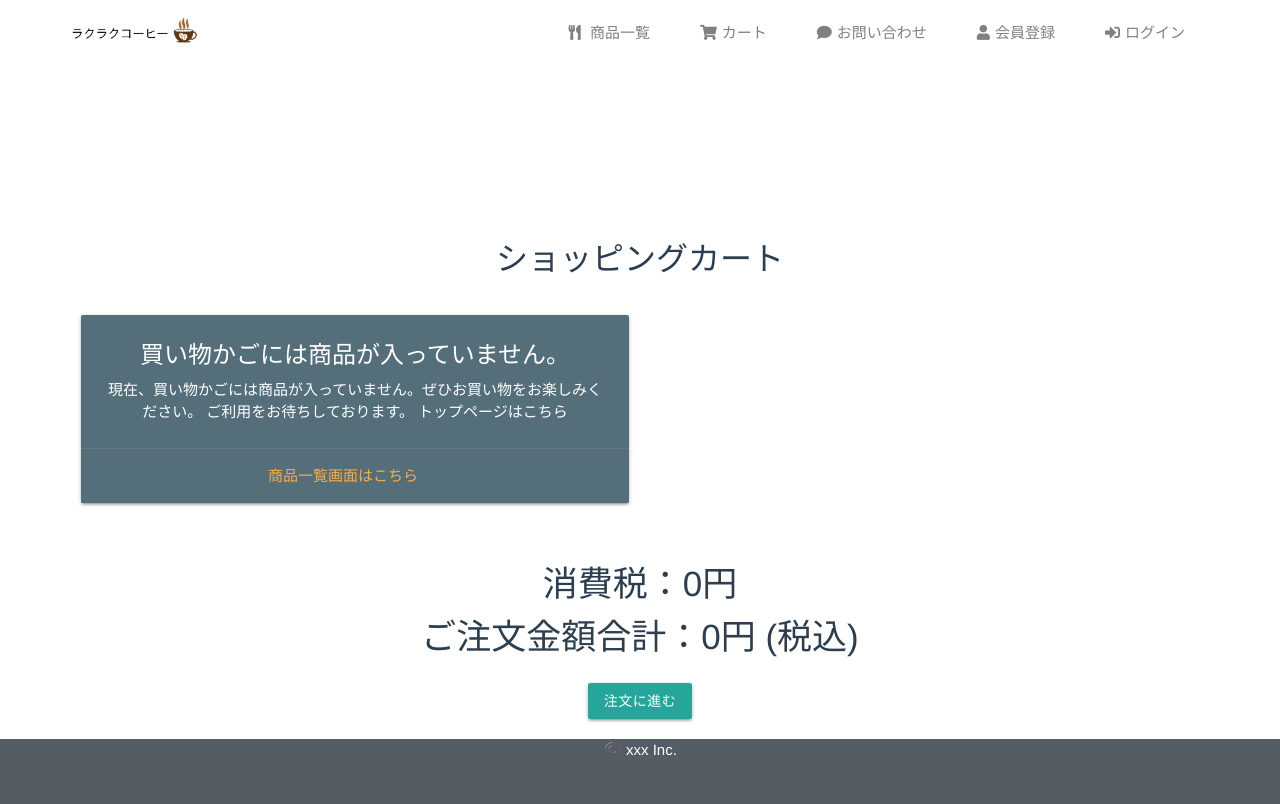
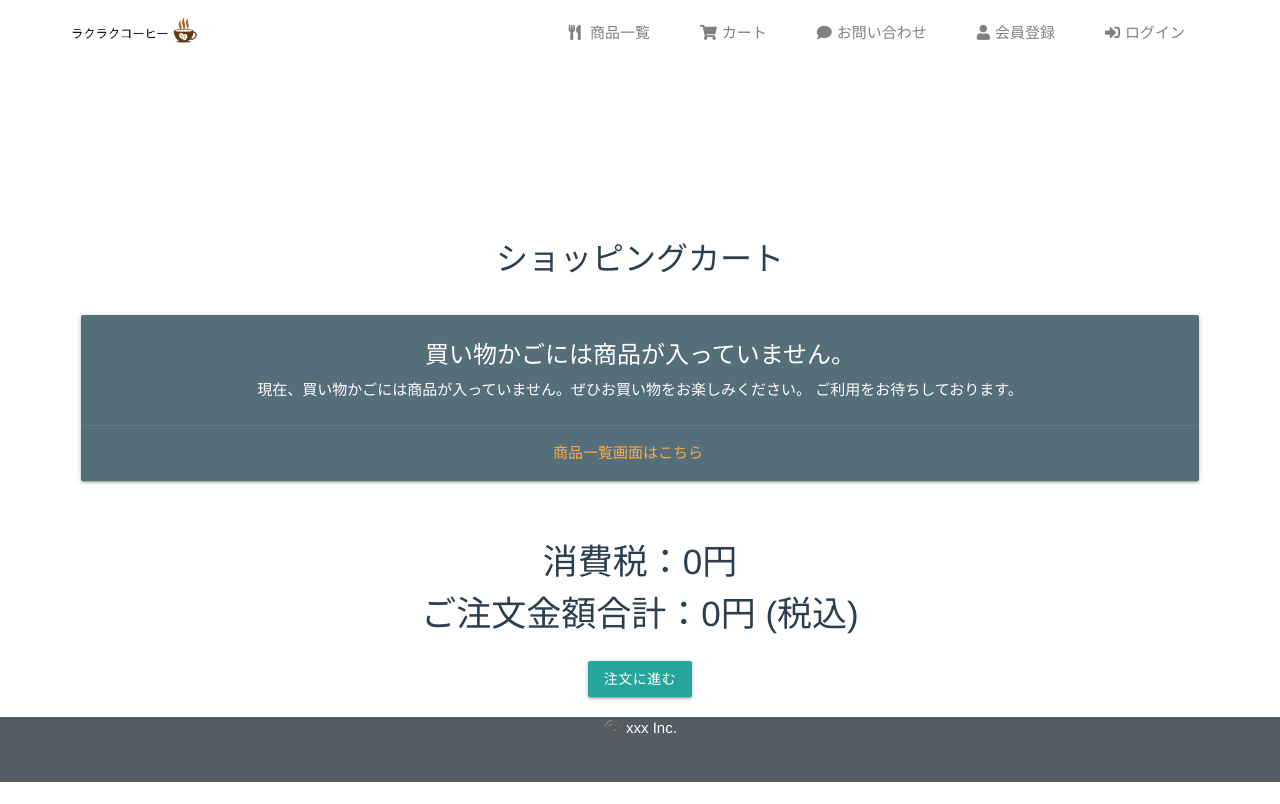
Before and after one commit to kosuke-17/ec-202110c, a Vue app: page /cartList in a window 1280 px wide. Built offline with nearby package versions, Linux system fonts and the light colour scheme.

Commit message:
カートの中がない時に表示する画面編集

```diff
--- a/src/views/cartList.vue
+++ b/src/views/cartList.vue
@@ -4,10 +4,10 @@
       <h1 class="page-title">ショッピングカート</h1>
       <!-- table -->
       <div class="row">
-        <div class="card-noItemList">
+        <div class="">
           <div v-if="orderItemList.length === 0">
             <div class="row">
-              <div class="col s12 m6">
+              <div class="col s12 m card-noItemList">
                 <div class="card blue-grey darken-1">
                   <div class="card-content white-text">
                     <span class="card-title"
@@ -15,11 +15,13 @@
                     >
                     <p>
                       現在、買い物かごには商品が入っていません。ぜひお買い物をお楽しみください。
-                      ご利用をお待ちしております。 トップページはこちら
+                      ご利用をお待ちしております。
                     </p>
                   </div>
                   <div class="card-action">
-                    <a href="#">商品一覧画面はこちら</a>
+                    <router-link to="/itemList"
+                      >商品一覧画面はこちら</router-link
+                    >
                   </div>
                 </div>
               </div>
```
